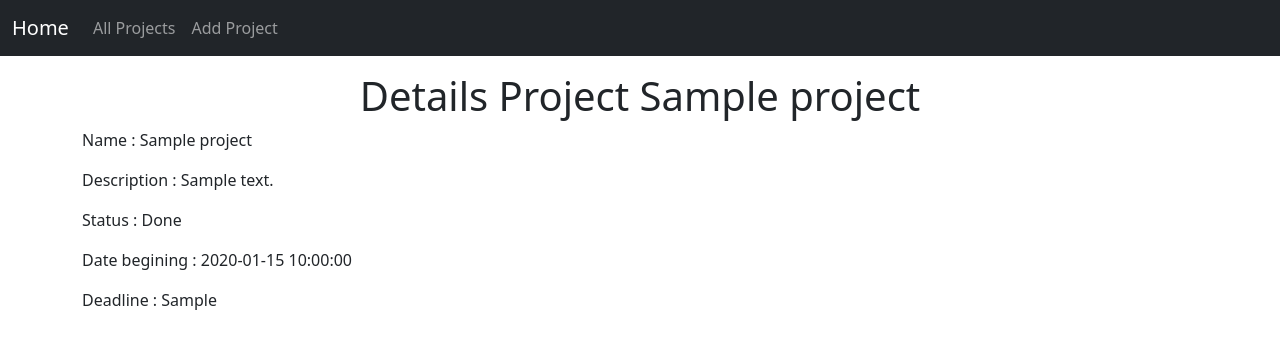
After one commit to UltraViolet33/projects-manager-php, a PHP site: page /details.php?id=1 in a window 1280 px wide. The commit adds this page. Shown: the top 349 px of the page. Run offline with PHP 8.4, Linux system fonts and the light colour scheme; tables that the repository leaves empty or names only in its code hold one stand-in row (values such as "Sample post").

Commit message:
display details project

```diff
--- a/allProjects.php
+++ b/allProjects.php
@@ -17,6 +17,7 @@ $allProjects = $project->getAllProjects();
                         <th scope="col">Start</th>
                         <th scope="col">Dealine</th>
                         <th scope="col">Status</th>
+                        <th scope="col">Détails</th>
                     </tr>
                 </thead>
                 <tbody>
@@ -32,6 +33,7 @@ $allProjects = $project->getAllProjects();
                             <td><?= $date ?></td>
                             <td><?= $deadline ?></td>
                             <td><?= $status ?></td>
+                            <td><a href="./details.php?id=<?= $project->id_project?>" class="btn btn-primary">Détails</a></td>
                         </tr>
                     <?php endforeach; ?>
                 </tbody>
--- a/core/classes/Project.class.php
+++ b/core/classes/Project.class.php
@@ -75,4 +75,10 @@ class Project
         $result = "An error occured, please try again or go away";
         return $result;
     }
+
+    public function getSingleProject(int $id)
+    {
+        $sql = "SELECT * FROM projects WHERE id_project = :id_project";
+        return $this->con->read($sql, ['id_project' => $id], true);
+    }
 }
--- a/core/connection/Database.php
+++ b/core/connection/Database.php
@@ -31,13 +31,18 @@ class Database
    * read on the BDD
    * @return array
    */
-  public function read($query, $data = array())
+  public function read($query, $data = array(), $single = false)
   {
     $statement = $this->PDOInstance->prepare($query);
     $result = $statement->execute($data);
 
     if ($result) {
-      $data = $statement->fetchAll(PDO::FETCH_OBJ);
+      if ($single) {
+        $data = $statement->fetch(PDO::FETCH_OBJ);
+        return $data;
+      } else {
+        $data = $statement->fetchAll(PDO::FETCH_OBJ);
+      }
       if (is_array($data) && count($data) > 0) {
         return $data;
       }
--- /dev/null
+++ b/details.php
@@ -0,0 +1,28 @@
+<?php require_once('./inc/header.php');
+if (!isset($_GET['id']) || !is_numeric($_GET['id'])) {
+    header("Location: index.php");
+    die;
+}
+
+$id = (int) $_GET['id'];
+$singleProject = $project->getSingleProject($id);
+$date = date('d/m/y', strtotime($singleProject->created_at));
+$deadline = date('d/m/y', strtotime($singleProject->deadline));
+?>
+<div class="container my-3">
+    <div class="row">
+        <div class="col-12">
+            <h1 class="text-center">Details Project <?= $singleProject->name ?></h1>
+        </div>
+    </div>
+    <div class="row">
+        <div class="col-12">
+            <p>Name : <?= $singleProject->name ?> </p>
+            <p>Description : <?= $singleProject->description ?> </p>
+            <p>Status : <?= $singleProject->is_done ? "Done" : "Not done yet" ?></p>
+            <p>Date begining : <?= $singleProject->created_at ?> </p>
+            <p>Deadline : <?= $singleProject->deadline ?> </p>
+        </div>
+    </div>
+</div>
+<?php require_once('./inc/footer.php'); ?>
```
